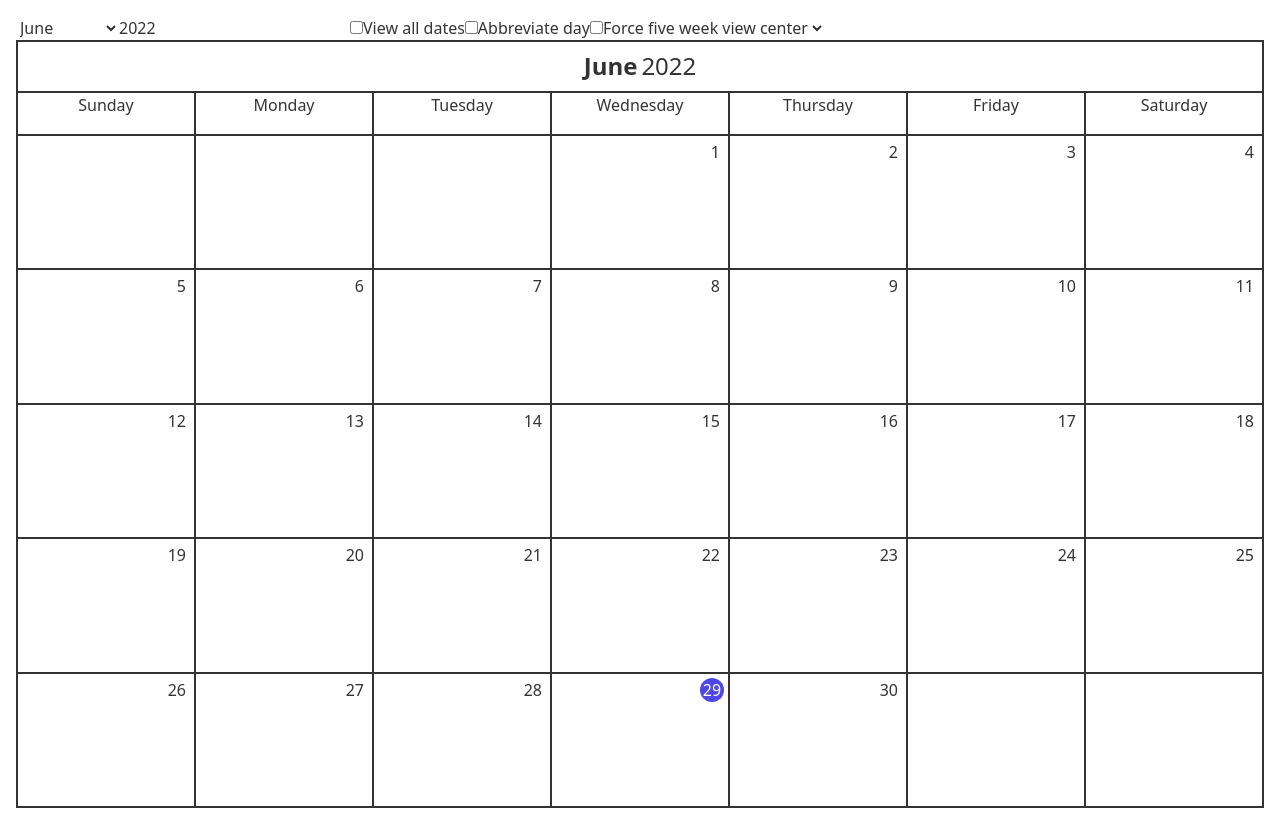
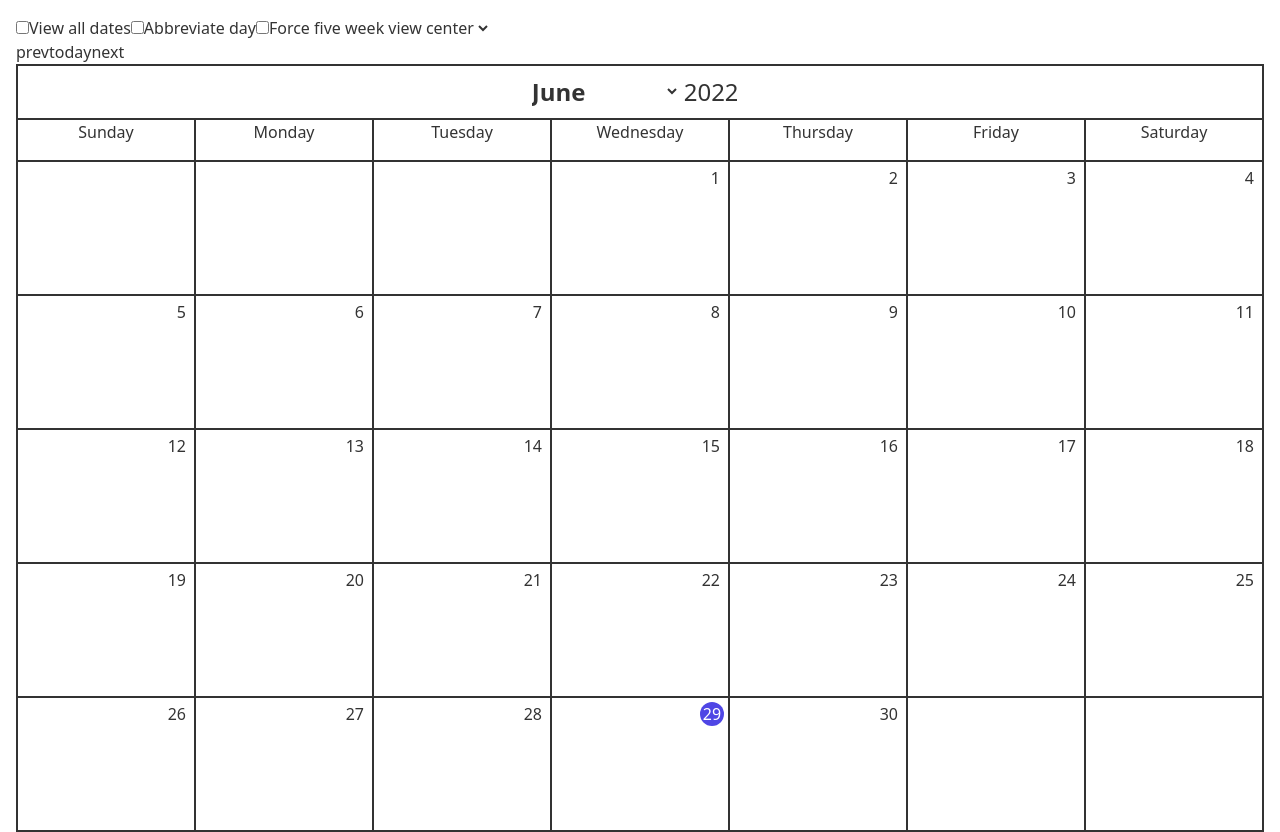
Before and after one commit to vlemoine/calendar.rocks, a Nuxt app: page / in a window 1280 px wide. Before the commit the page ends 808 px from the top, so only its background shows below. Built offline with nearby package versions, Linux system fonts and the light colour scheme.

Commit message:
more controls

```diff
--- a/app.vue
+++ b/app.vue
@@ -2,17 +2,6 @@
   <NuxtLayout>
     <!-- Color mode: {{ $colorMode.value }} -->
     <div class="print:hidden">
-      <select name="months" v-model="selectedMonth" class="bg-transparent">
-        <option v-for="(month, i) in months" :key="i" :value="i">
-          {{ month }}
-        </option>
-      </select>
-      <input
-        type="number"
-        min="1900"
-        v-model="selectedYear"
-        class="bg-transparent"
-      />
       <input
         type="checkbox"
         name="allDates"
@@ -36,6 +25,11 @@
           {{ op }}
         </option>
       </select>
+      <div style="flex gap-2">
+        <button @click="prevMonth()">prev</button>
+        <button @click="goToToday()">today</button>
+        <button @click="nextMonth()">next</button>
+      </div>
     </div>
     <Month
       :date="date"
@@ -43,7 +37,19 @@
       :abbrDay="abbrDay"
       :forceFive="forceFive"
       :monthPos="monthPos"
-    ></Month>
+    >
+    <select name="months" v-model="selectedMonth" class="bg-transparent font-bold print:hidden w-fit">
+        <option v-for="(month, i) in months" :key="i" :value="i">
+          {{ month }}
+        </option>
+      </select>
+      <input
+        type="number"
+        min="1900"
+        v-model="selectedYear"
+        class="bg-transparent print:hidden w-[5ch]"
+      />
+    </Month>
   </NuxtLayout>
 </template>
 
@@ -73,10 +79,25 @@ const monthPos = ref("center");
 const date = computed(() => {
   let d = new Date();
   d.setDate(1);
+  d.setFullYear(selectedYear.value);
   d.setMonth(selectedMonth.value);
-  d.setFullYear(selectedYear.value);
   return d;
 });
+function nextMonth() {
+  selectedMonth.value++;
+  selectedYear.value = date.value.getFullYear();
+  selectedMonth.value = selectedMonth.value % 12;
+}
+function prevMonth() {
+  selectedMonth.value--;
+  selectedYear.value = date.value.getFullYear();
+  if (selectedMonth.value < 0)
+    selectedMonth.value = (selectedMonth.value + 12) % 12;
+}
+function goToToday() {
+  selectedMonth.value = new Date().getMonth();
+  selectedYear.value = new Date().getFullYear();
+}
 </script>
 
 <style>
--- a/components/Month.vue
+++ b/components/Month.vue
@@ -1,10 +1,11 @@
 <template>
   <div class="month grid grid-cols-7 h-full" :class="border">
     <div
-      class="col-span-7 text-center flex items-center px-4 gap-1 text-2xl"
+      class="col-span-7 text-center flex gap-1 items-center px-4 text-2xl"
       :class="[border, displayMonth]"
     >
-      <span class="font-bold">{{ month }}</span> {{ year }}
+      <span class="hidden print:flex print:gap-1"><span class="font-bold">{{ month }}</span> {{ year }}</span>
+      <slot></slot>
     </div>
     <div
       v-for="(weekday, i) in weekdays"
```
